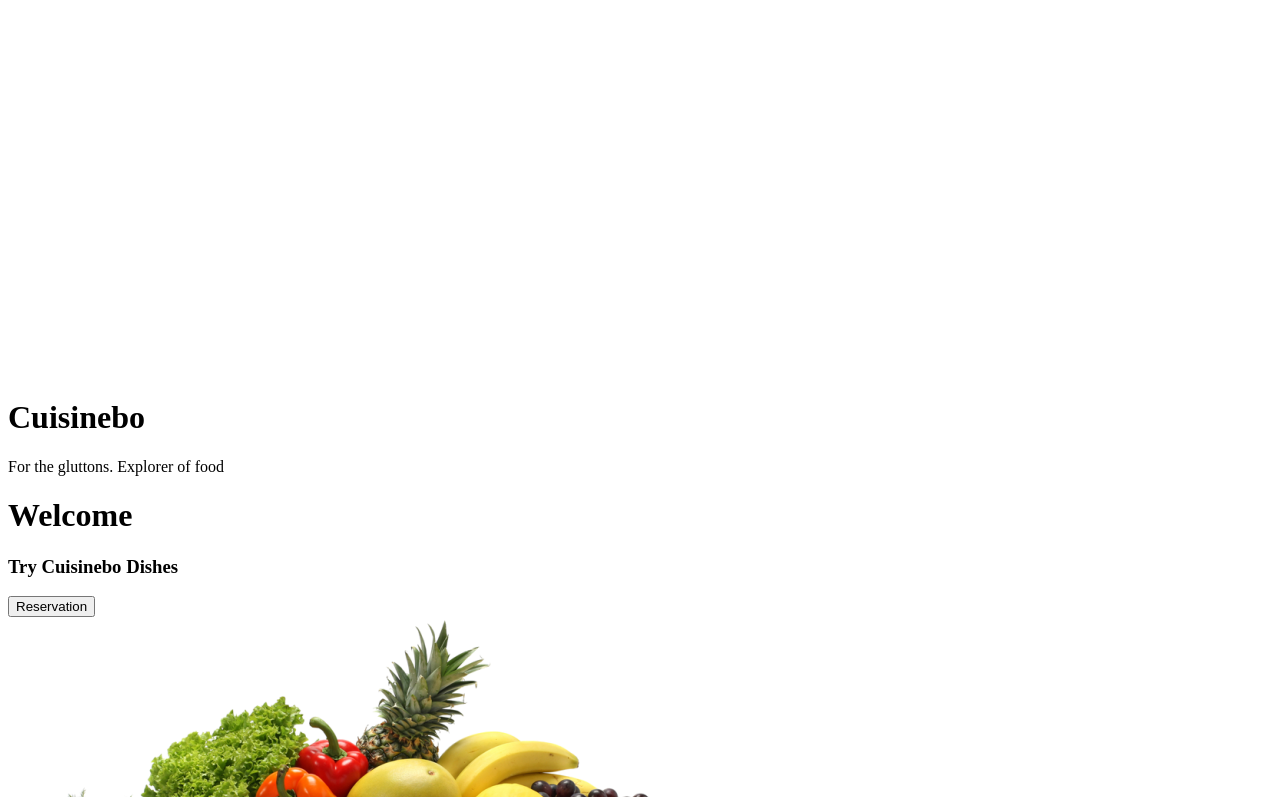
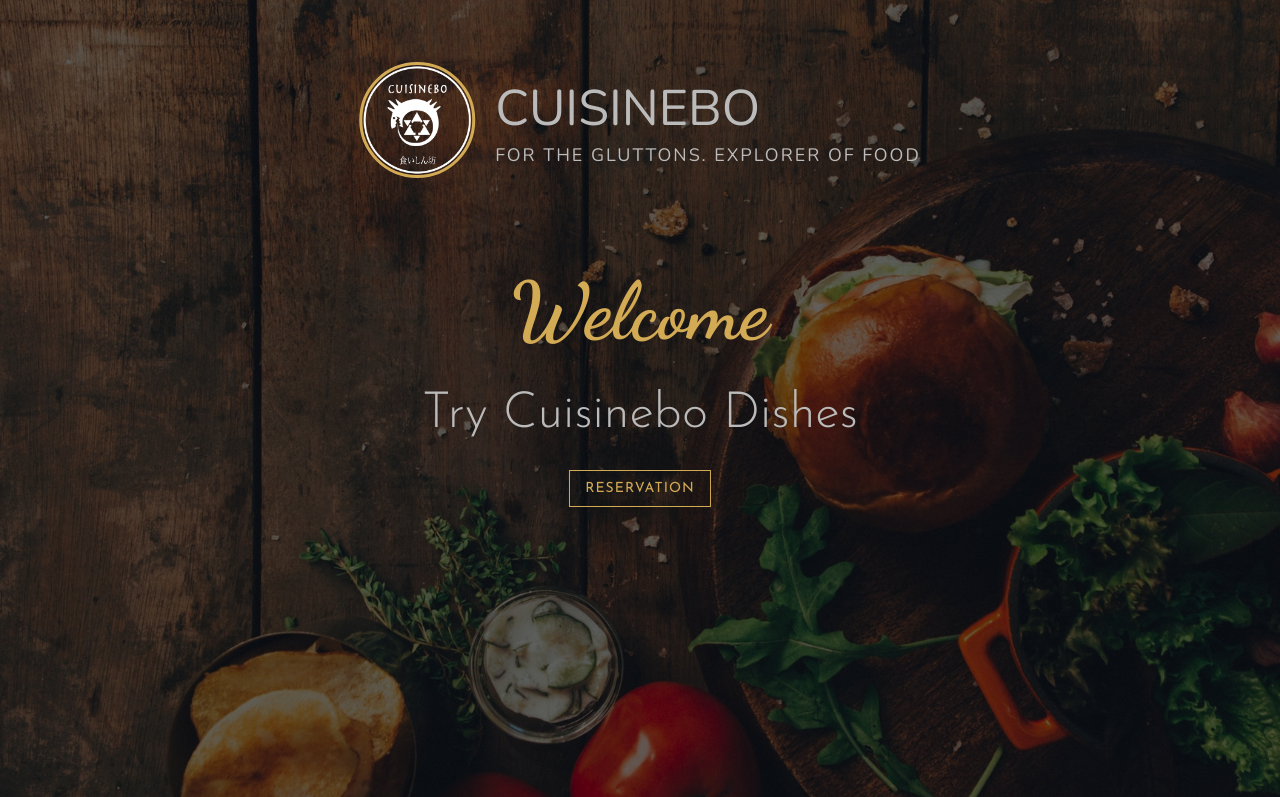
Before and after one commit to AyakaYasuda/m0921-Sass-Lab-Cuisinebo, a website: page index.html in a window 1280 px wide. Shown: the top 797 px of the page. Drawn offline with nearby package versions, Linux system fonts and the light colour scheme.

Commit message:
added style for header

```diff
--- a/scss/_base.scss
+++ b/scss/_base.scss
@@ -1,12 +1,16 @@
+// color variables
 $color-dark: #262626;
 $color-black: #000;
 $color-white: #fff;
 $color-primary: #d3ab55;
 $color-secondary: #bbb;
 
+// font variables
 $font-dancingScript: 'Dancing Script', cursive;
 $font-josefinSans: 'Josefin Sans', sans-serif;
 $font-nunito: 'Nunito', sans-serif;
+
+// responsive breakpoints
 
 @mixin flexLayout {
   display: flex;
@@ -14,8 +18,28 @@ $font-nunito: 'Nunito', sans-serif;
   align-items: center;
 }
 
-@mixin textStyles($transform: uppercase){
+@mixin textStyles($transform: uppercase) {
   font-weight: 300;
   letter-spacing: 2px;
   text-transform: $transform;
 }
+
+@mixin centering($top) {
+  top: $top;
+  left: 50%;
+  transform: translate(-50%, -50%);
+}
+
+*,
+*::before,
+b::after {
+  margin: 0;
+  padding: 0;
+  box-sizing: inherit;
+}
+
+html {
+  box-sizing: border-box;
+  /* 1rem = 10px */
+  font-size: 62.5%;
+}
--- a/scss/_layout.scss
+++ /dev/null
@@ -1,138 +0,0 @@
-@use "base" as *;
-
-.navbar {
-    position: relative;
-    z-index: 20;
-
-    &-navigation {
-        display: flex;
-
-        &-left {
-            width: 50vw;
-            height: 100vh;
-            background-color: $color-dark;
-            position: fixed;
-            // left: 0;
-            left: -50vw;
-            transition: left .8s cubic-bezier(1,0,0,1); // allow us to make custom transition
-
-            @media(max-width: 800px){
-                display: none;
-            }
-
-            .left-img {
-                width: 50%;
-                position: absolute;
-                box-shadow: 0 15px 60px rgba($color-black, .4);
-                opacity: .7;
-                border-radius: 10px;
-
-                @media(max-width: 1300px){
-                    width: 55%;
-                }
-
-                @media(max-width: 1000px){
-                    width: 65%;
-                }
-            }
-
-            .left-img-1{
-                top: 15%;
-                left: 15%;
-
-                @media(max-width: 1000px){
-                    left: 5%;
-                }
-            }
-
-            .left-img-2{
-                top: 35%;
-                left: 25%;
-
-                @media(max-width: 1000px){
-                    left: 15%;
-                }
-            }
-
-            .left-img-3{
-                top: 55%;
-                left: 35%;
-
-                @media(max-width: 1000px){
-                    left: 25%;
-                }
-            }
-        }
-
-        &-right {
-            width: 50vw;
-            height: 100vh;
-            background-color: darken($color-dark, 3.5%);
-            // background-color: #1d1f1f;
-            position: fixed;
-            // right: 0;
-            right: -50vw;
-            @include flexLayout;
-            transition: right .8s cubic-bezier(1,0,0,1);
-
-            @media(max-width: 800px){
-                width: 100vw;
-                right: -100vw;
-            }
-        }
-
-        .nav-list {
-            &-item{
-                list-style: none;
-            }
-
-            &-link{
-                font-family: $font-dancingScript;
-                font-size: 50px;
-                @include textStyles(capitalize);
-                color: $color-secondary;
-                text-decoration: none;
-
-                //link is an in-line element therefore we cant use margin
-                display: block;
-                margin: 20px;
-                text-align: center;
-                transition: all .5s;
-
-                &:hover{
-                    color: $color-primary;
-                    letter-spacing: 4px;
-
-                }
-
-                @media(max-width: 600px){
-                    font-size: 40px;
-                }
-            }
-        }
-    }
-}
-//general sibling combinator
-.checkbox:checked ~ .navbar-navigation .navbar-navigation-left {
-    left: 0;
-}
-
-.checkbox:checked ~ .navbar-navigation .navbar-navigation-right {
-    right: 0;
-}
-
-.checkbox:checked ~ .hamburger-menu .menu {
-    transform: rotateZ(90deg);
-}
-
-.checkbox:checked ~ .hamburger-menu .menu-line-1 {
-    transform: rotateZ(-40deg);
-}
-
-.checkbox:checked ~ .hamburger-menu .menu-line-2 {
-    opacity: 0;
-}
-
-.checkbox:checked ~ .hamburger-menu .menu-line-3 {
-    transform: rotateZ(40deg);
-}
--- /dev/null
+++ b/scss/_typography.scss
@@ -0,0 +1,56 @@
+@use 'base' as b;
+
+.main-heading {
+  font-family: b.$font-dancingScript;
+  font-size: 8rem;
+  color: b.$color-primary;
+}
+
+.sub-heading {
+  font-family: b.$font-josefinSans;
+  font-size: 5rem;
+  font-weight: 300;
+  color: b.$color-secondary;
+}
+
+.main-name {
+  font-family: b.$font-nunito;
+  font-size: 5rem;
+  font-weight: 300;
+  text-transform: uppercase;
+  color: b.$color-secondary;
+}
+
+.sub-name {
+  font-family: b.$font-nunito;
+  font-size: 1.8rem;
+  font-weight: 100;
+  text-transform: uppercase;
+  letter-spacing: 2px;
+  color: b.$color-secondary;
+}
+
+.main-btn {
+  background: none;
+  font-family: b.$font-josefinSans;
+  font-size: 1.4rem;
+  letter-spacing: 1px;
+  color: b.$color-primary;
+  text-transform: uppercase;
+  border: b.$color-primary 1px solid;
+  padding: 1rem 1.5rem;
+}
+
+.logo {
+  border: b.$color-primary 3px solid;
+  border-radius: 50%;
+  width: 116px;
+  height: 116px;
+  margin-right: 2rem;
+
+  img {
+    color: b.$color-white;
+    width: 110px;
+    height: 110px;
+  }
+}
--- /dev/null
+++ b/scss/layout/_header.scss
@@ -0,0 +1,43 @@
+@use '../base' as b;
+@use '../typography';
+
+.header {
+  width: 100%;
+  height: 100vh;
+  position: relative;
+  background-image: url(../../images/bg.jpeg);
+  background-repeat: none;
+  background-position: center;
+  background-size: cover;
+
+  &::before {
+    width: 100%;
+    height: 100vh;
+    background-color: rgba(0, 0, 0, 0.6);
+    position: absolute;
+    z-index: 10;
+    top: 0;
+    right: 0;
+    bottom: 0;
+    left: 0;
+    content: ' ';
+  }
+
+  .brand {
+    @include b.flexLayout;
+    position: absolute;
+    z-index: 20;
+    @include b.centering(15%);
+  }
+
+  .header-banner {
+    position: absolute;
+    z-index: 20;
+    @include b.centering(50%);
+    text-align: center;
+
+    & > * {
+      margin-bottom: 3rem;
+    }
+  }
+}
--- /dev/null
+++ b/scss/layout/_navigation.scss
@@ -0,0 +1,137 @@
+@use '../base' as *;
+
+.navbar {
+  position: relative;
+  z-index: 20;
+
+  &-navigation {
+    display: flex;
+
+    &-left {
+      width: 50vw;
+      height: 100vh;
+      background-color: $color-dark;
+      position: fixed;
+      // left: 0;
+      left: -50vw;
+      transition: left 0.8s cubic-bezier(1, 0, 0, 1); // allow us to make custom transition
+
+      @media (max-width: 800px) {
+        display: none;
+      }
+
+      .left-img {
+        width: 50%;
+        position: absolute;
+        box-shadow: 0 15px 60px rgba($color-black, 0.4);
+        opacity: 0.7;
+        border-radius: 10px;
+
+        @media (max-width: 1300px) {
+          width: 55%;
+        }
+
+        @media (max-width: 1000px) {
+          width: 65%;
+        }
+      }
+
+      .left-img-1 {
+        top: 15%;
+        left: 15%;
+
+        @media (max-width: 1000px) {
+          left: 5%;
+        }
+      }
+
+      .left-img-2 {
+        top: 35%;
+        left: 25%;
+
+        @media (max-width: 1000px) {
+          left: 15%;
+        }
+      }
+
+      .left-img-3 {
+        top: 55%;
+        left: 35%;
+
+        @media (max-width: 1000px) {
+          left: 25%;
+        }
+      }
+    }
+
+    &-right {
+      width: 50vw;
+      height: 100vh;
+      background-color: darken($color-dark, 3.5%);
+      // background-color: #1d1f1f;
+      position: fixed;
+      // right: 0;
+      right: -50vw;
+      @include flexLayout;
+      transition: right 0.8s cubic-bezier(1, 0, 0, 1);
+
+      @media (max-width: 800px) {
+        width: 100vw;
+        right: -100vw;
+      }
+    }
+
+    .nav-list {
+      &-item {
+        list-style: none;
+      }
+
+      &-link {
+        font-family: $font-dancingScript;
+        font-size: 50px;
+        @include textStyles(capitalize);
+        color: $color-secondary;
+        text-decoration: none;
+
+        //link is an in-line element therefore we cant use margin
+        display: block;
+        margin: 20px;
+        text-align: center;
+        transition: all 0.5s;
+
+        &:hover {
+          color: $color-primary;
+          letter-spacing: 4px;
+        }
+
+        @media (max-width: 600px) {
+          font-size: 40px;
+        }
+      }
+    }
+  }
+}
+//general sibling combinator
+.checkbox:checked ~ .navbar-navigation .navbar-navigation-left {
+  left: 0;
+}
+
+.checkbox:checked ~ .navbar-navigation .navbar-navigation-right {
+  right: 0;
+}
+
+.checkbox:checked ~ .hamburger-menu .menu {
+  transform: rotateZ(90deg);
+}
+
+.checkbox:checked ~ .hamburger-menu .menu-line-1 {
+  transform: rotateZ(-40deg);
+}
+
+.checkbox:checked ~ .hamburger-menu .menu-line-2 {
+  opacity: 0;
+}
+
+.checkbox:checked ~ .hamburger-menu .menu-line-3 {
+  transform: rotateZ(40deg);
+}
```
Also changed, not shown: index.html (+1 -1 lines), scss/main.scss (+7 -2 lines), css/main.css, scss/layout/_aboutUs.scss (added), scss/layout/_footer.scss (added), scss/layout/_gallery.scss (added), 1 other file. Lines whose indentation alone changed are shown as unchanged.
